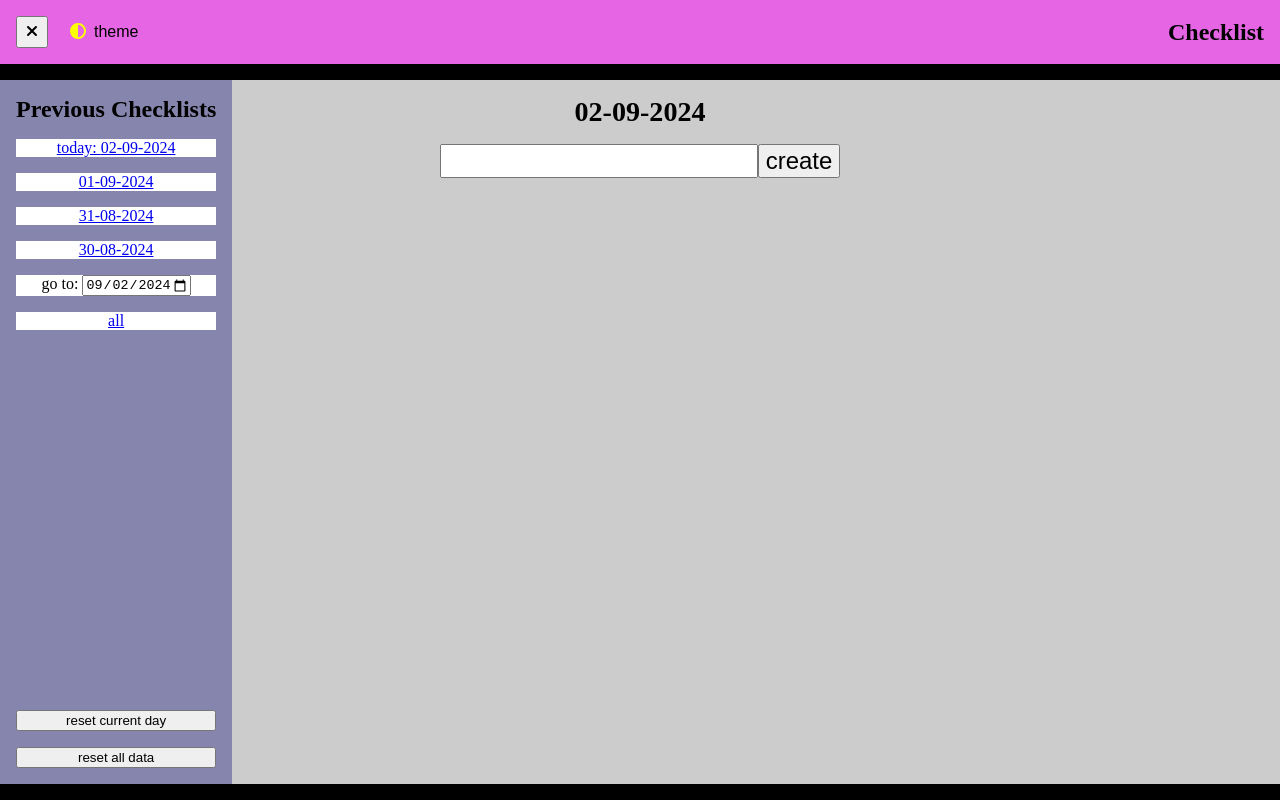
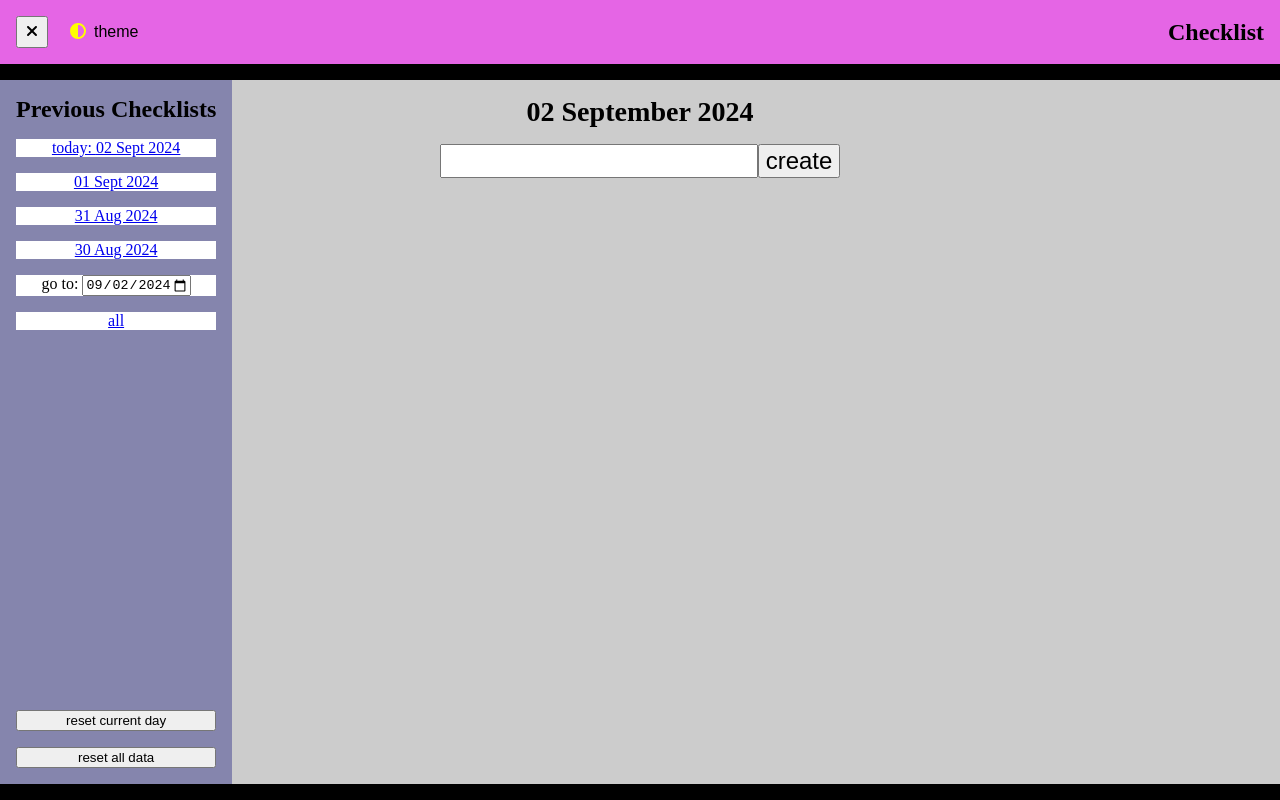
Before and after one commit to 60x20/Checklist, a React (Vite) app: page /#/2024/09/02 in a window 1280 px wide. Both pictures are taken after a click on the button "Open menu". Built offline with nearby package versions, Linux system fonts and the light colour scheme.

Commit message:
semantic <time> used with times
Semantic <time> tag used.
Also, months displayed with their names.

```diff
--- a/src/components/Checklist.jsx
+++ b/src/components/Checklist.jsx
@@ -15,6 +15,7 @@ import { focusOnCreateTodoInsideChecklist } from "../helpers/focusHelpers";
 import { addToTodosTemplate, removeFromTodosTemplate } from "../helpers/todosTemplateHelpers";
 import { returnAllTodos, addToAllTodos, updateTodoString } from "../helpers/allTodosHelpers";
 import { returnTodoData, validateToDoData, addToTodoData, removeFromTodoData, updateTodoState } from "../helpers/todoDataHelpers";
+import { monthNames } from "../helpers/validateUnitsFromDate";
 
 const Checklist = () => {
   const { year, month, day } = useContext(requestedDateValidatedContext);
@@ -135,7 +136,7 @@ const Checklist = () => {
 
   return (
     <div id="checklist" className="column-container" tabIndex="-1" onKeyUp={e => e.key === 'Escape' ? closeAllHelpers() : ''}>
-      <h3>{`${day}-${month}-${year}`}</h3>
+      <h3><time dateTime={`${year}-${month}-${day}`}>{`${day} ${monthNames[parseInt(month, 10)]} ${year}`}</time></h3>
       <form onSubmit={createTodoHandler}>
         {/* create-todo gets focus, shouldn't be re-created (keys shouldn't be used here) */}
         <input id="create-todo" type="text" name="todoName" required />
--- a/src/components/Home.jsx
+++ b/src/components/Home.jsx
@@ -4,12 +4,19 @@ import { useContext } from "react";
 // contexts
 import { currentDateContext } from "../providers/CurrentDateProvider";
 
+// helpers
+import { monthNames } from "../helpers/validateUnitsFromDate";
+
 const Home = () => {
   const currentDate = useContext(currentDateContext);
 
   return (
     <div id="home">
-      <h3>Today: <Link to={currentDate.YMD.replaceAll('-', '/')}>{currentDate.DMY}</Link></h3>
+      <h3>Today: <Link to={currentDate.YMD.replaceAll('-', '/')}>
+      <time dateTime={currentDate.YMD}>
+      {`${currentDate.date.day} ${monthNames[parseInt(currentDate.date.month, 10)]} ${currentDate.date.year}`}
+      </time>
+      </Link></h3>
     </div>
   );
 }
--- a/src/components/Menu.jsx
+++ b/src/components/Menu.jsx
@@ -13,6 +13,7 @@ import resetAllData from "../helpers/resetAllData";
 import { returnDateFromToday } from "../helpers/returnCurrentDate";
 import { resetTodoData } from "../helpers/todoDataHelpers";
 import { focusOnCreateTodoInsideChecklist, focusOnFirstLinkInsideVisualizer, focusOnFirstMenuItem } from "../helpers/focusHelpers";
+import { monthNamesTruncated } from "../helpers/validateUnitsFromDate";
 
 // variables used for debouncing
 let oldDateToGo, dateToGo;
@@ -106,11 +107,14 @@ const Menu = () => {
         <ul className="column-stretch-container">
           { prevDates.map((el, i) => {
             const relativeDate = returnDateFromToday(-i);
+            const monthAsWord = monthNamesTruncated[parseInt(relativeDate.date.month, 10)];
             return (
               <li key={i}>
                 <Link to={relativeDate.YMD.replaceAll('-', '/')} onClick={focusOnCreateTodoInsideChecklist}>
                   {i === 0 ? 'today: ' : ''}
-                  {relativeDate.DMY}
+                  <time dateTime={relativeDate.YMD}>
+                    {`${relativeDate.date.day} ${monthAsWord} ${relativeDate.date.year}`}
+                  </time>
                 </Link>
               </li>
             );
```
